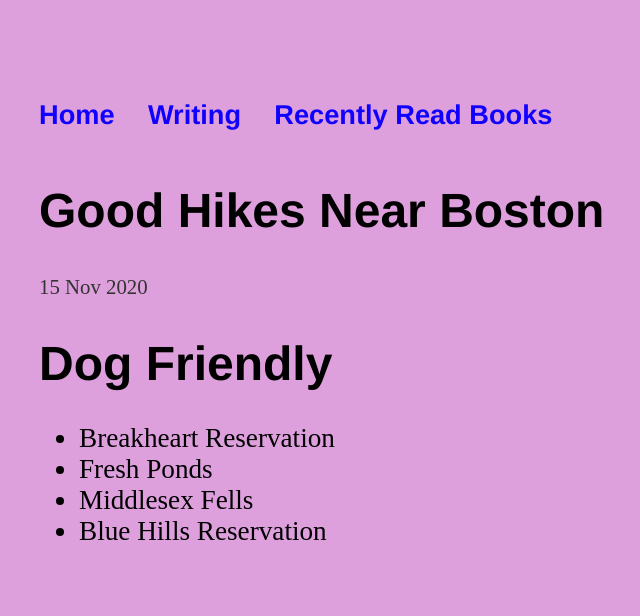
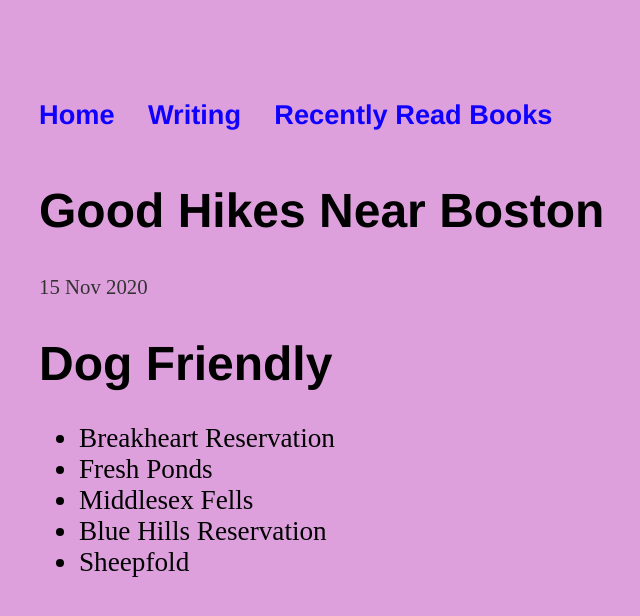
Before and after one commit to kozleo/kozleo.github.io, a Jekyll site: the page built from _posts/2020-11-15-Good-Hikes-Near-Boston.md, in a window 1280 px wide. Shown: the top 616 px of the page, without its empty margins (41-681 px from the left). Built offline with Jekyll 4.4.1, drawn with Linux system fonts in a browser that asks for light colours; our own code applies the rules of GitHub Pages for plain Markdown files.

Commit message:
Update 2020-11-15-Good-Hikes-Near-Boston.md

```diff
--- a/_posts/2020-11-15-Good-Hikes-Near-Boston.md
+++ b/_posts/2020-11-15-Good-Hikes-Near-Boston.md
@@ -4,3 +4,4 @@
 - Fresh Ponds
 - Middlesex Fells
 - Blue Hills Reservation
+- Sheepfold
```
